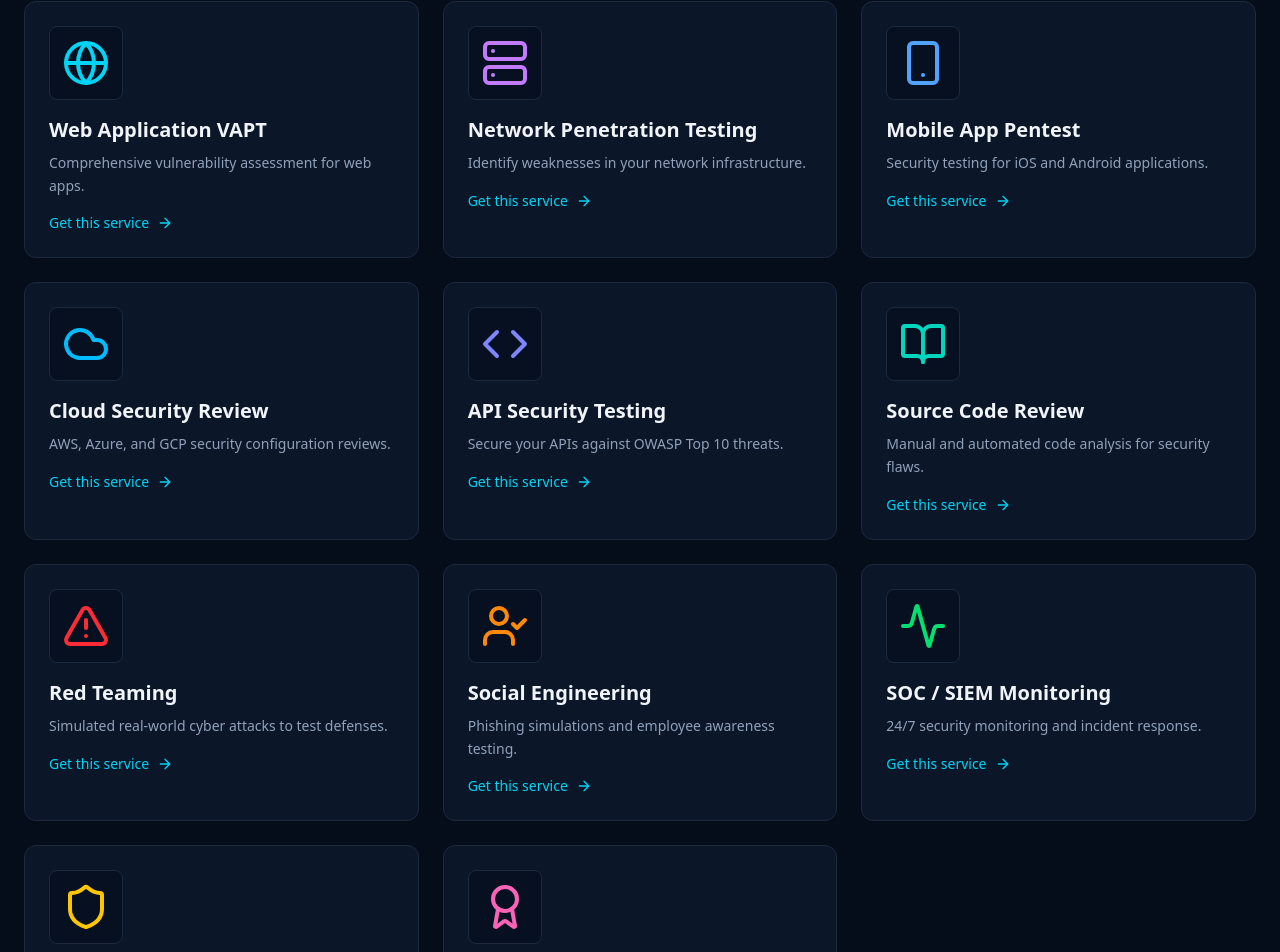
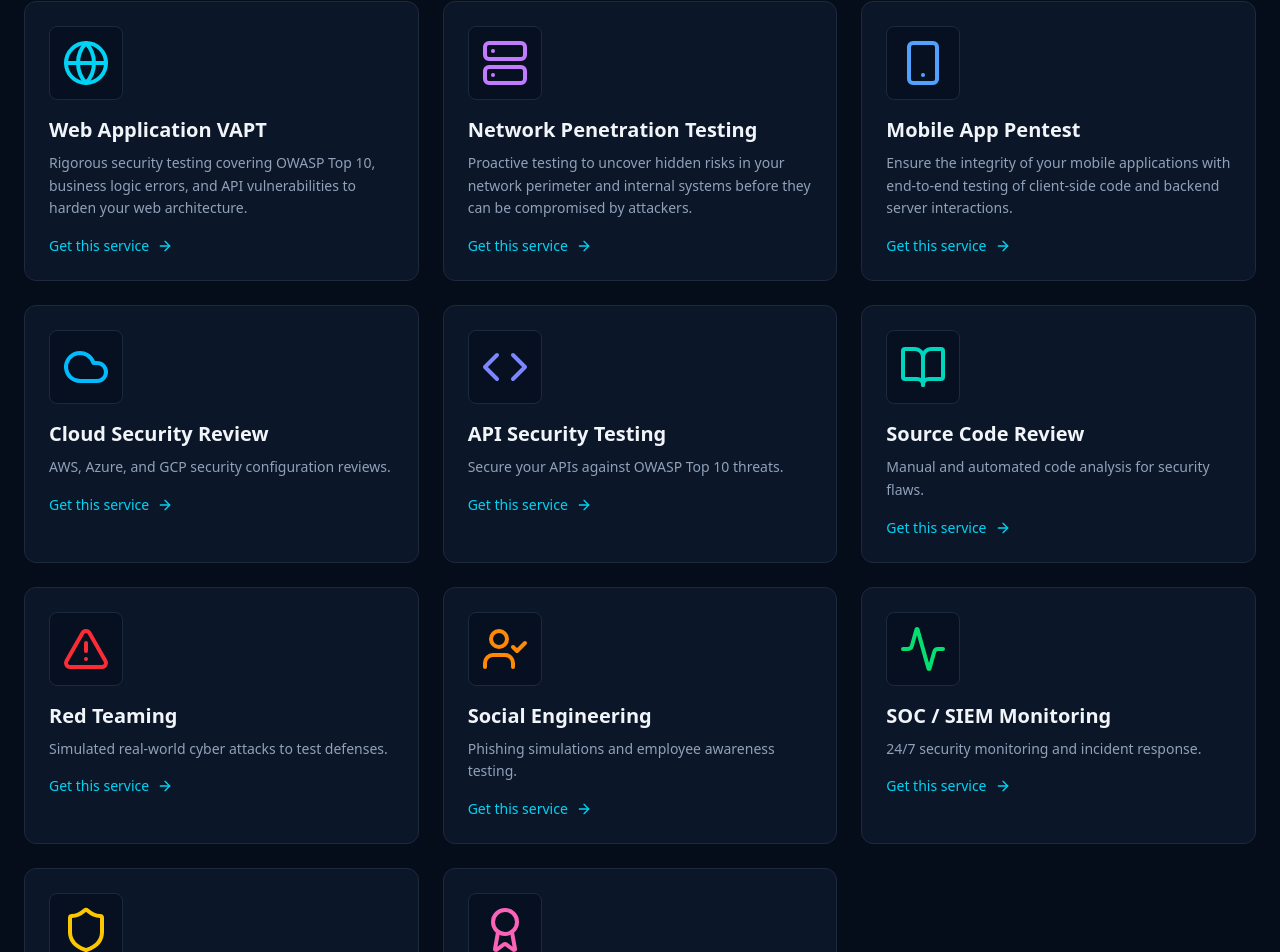
Before and after one commit to RitikPatidar2910/OneSecurity, a React (Vite) app: page / in a window 1280 px wide. Shown: the part 986-1938 px from the top of the page. Built offline with nearby package versions, Linux system fonts and the light colour scheme.

Commit message:
Enhance service descriptions for security offerings

```diff
--- a/src/App.jsx
+++ b/src/App.jsx
@@ -73,9 +73,9 @@ export default function OneSecuritySolutionWebsite() {
   };
 
   const services = [
-    { name: "Web Application VAPT", icon: <Globe className="w-12 h-12 text-cyan-400" />, desc: "Comprehensive vulnerability assessment for web apps." },
-    { name: "Network Penetration Testing", icon: <Server className="w-12 h-12 text-purple-400" />, desc: "Identify weaknesses in your network infrastructure." },
-    { name: "Mobile App Pentest", icon: <Smartphone className="w-12 h-12 text-blue-400" />, desc: "Security testing for iOS and Android applications." },
+    { name: "Web Application VAPT", icon: <Globe className="w-12 h-12 text-cyan-400" />, desc: "Rigorous security testing covering OWASP Top 10, business logic errors, and API vulnerabilities to harden your web architecture." },
+    { name: "Network Penetration Testing", icon: <Server className="w-12 h-12 text-purple-400" />, desc: "Proactive testing to uncover hidden risks in your network perimeter and internal systems before they can be compromised by attackers." },
+    { name: "Mobile App Pentest", icon: <Smartphone className="w-12 h-12 text-blue-400" />, desc: "Ensure the integrity of your mobile applications with end-to-end testing of client-side code and backend server interactions." },
     { name: "Cloud Security Review", icon: <Cloud className="w-12 h-12 text-sky-400" />, desc: "AWS, Azure, and GCP security configuration reviews." },
     { name: "API Security Testing", icon: <Code className="w-12 h-12 text-indigo-400" />, desc: "Secure your APIs against OWASP Top 10 threats." },
     { name: "Source Code Review", icon: <BookOpen className="w-12 h-12 text-teal-400" />, desc: "Manual and automated code analysis for security flaws." },
```
